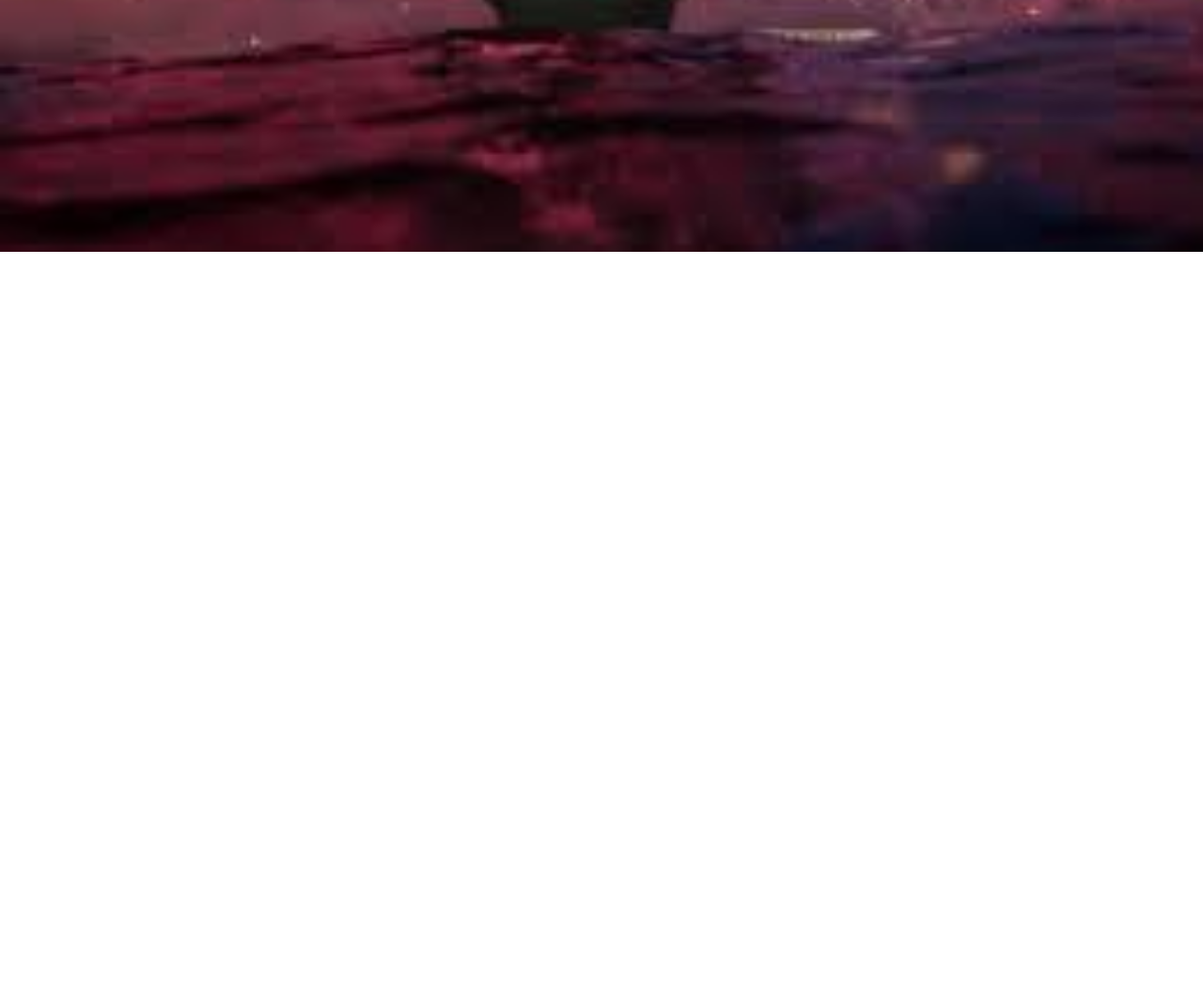
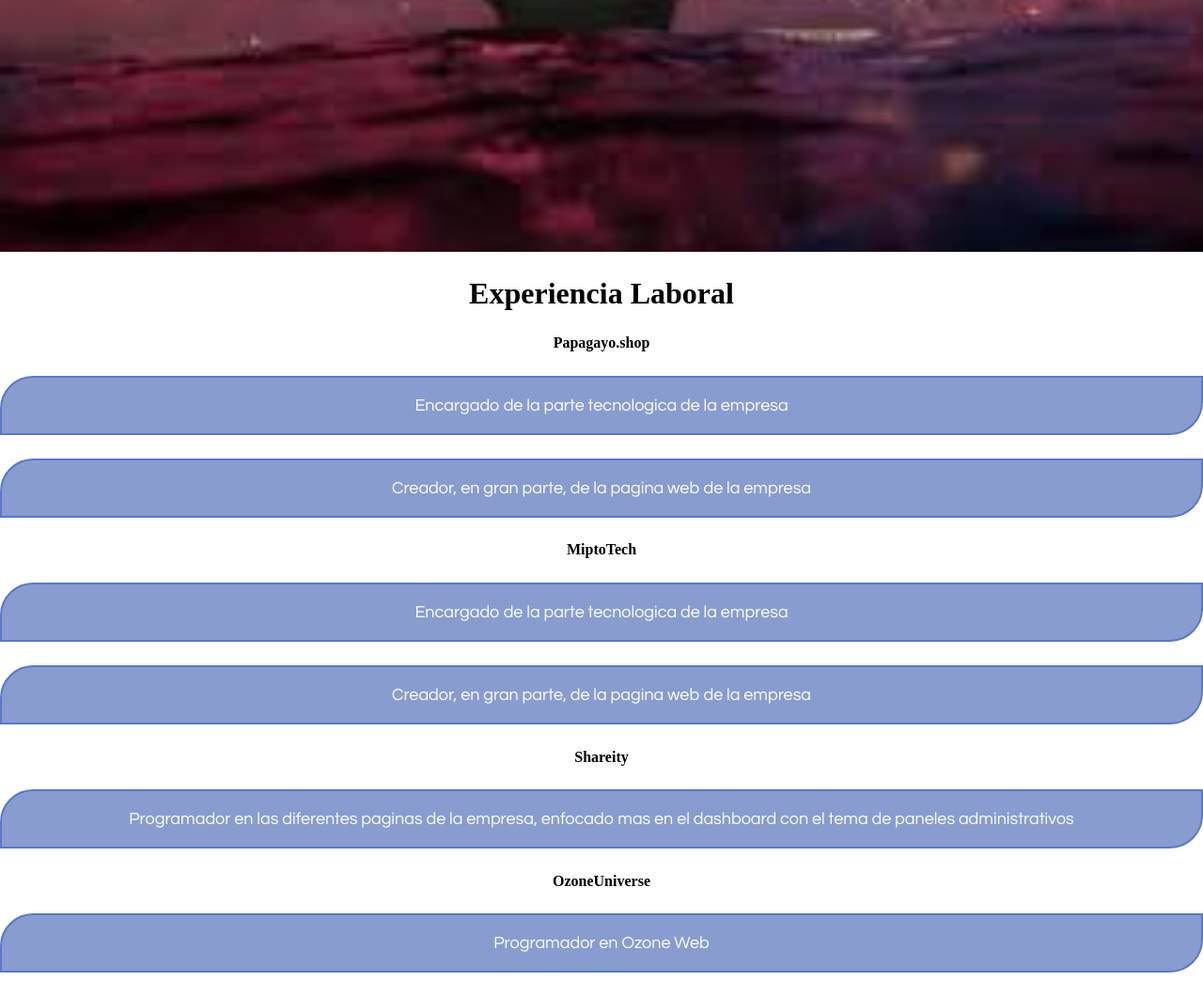
Before and after one commit to robparra/microproyecto1, a plain HTML site: page index.html in a window 1280 px wide. Shown: the part 608-1668 px from the top of the page at 94% size. Before the commit the page ends 880 px from the top, so only its background shows below. Drawn offline with Linux system fonts and the light colour scheme.

Commit message:
experiencia

```diff
--- a/index.html
+++ b/index.html
@@ -29,6 +29,41 @@
         <img id="imagen" alt="" src="img/img1.jpg">
     </div>
 
+    <div class="experience">
+        <h1>Experiencia Laboral</h1>
+        <div class="papagayo">
+            <h4>Papagayo.shop</h4>
+            <ul class="papa">
+                <li>Encargado de la parte tecnologica de la empresa</li>
+                <li>Creador, en gran parte, de la pagina web de la empresa</li>
+            </ul>
+
+        </div>
+        <div class="MiptoTech">
+            <h4>MiptoTech</h4>
+            <ul class="mipto">
+                <li>Encargado de la parte tecnologica de la empresa</li>
+                <li>Creador, en gran parte, de la pagina web de la empresa</li>
+            </ul>
+
+        </div>
+        <div class="shareity">
+            <h4>Shareity</h4>
+            <ul class="sha">
+                <li>Programador en las diferentes paginas de la empresa,
+                     enfocado mas en el dashboard con el tema de paneles administrativos</li>
+            </ul>
+
+        </div>
+        <div class="ozone">
+            <h4>OzoneUniverse</h4>
+            <ul class="oz">
+                <li>Programador en Ozone Web</li>
+            </ul>
+
+        </div>
+    </div>
+
     <script src="/index.js"></script>
 </body>
 </html>
--- a/styles.css
+++ b/styles.css
@@ -3,6 +3,13 @@
     margin: 0;
     padding: 0;
     background-color:#fff;
+}
+
+h1, h4{
+    color: black;
+    margin: 2%;
+    text-align: center;
+    font-family: inherit;
 }
 
 #imagen{
@@ -30,6 +37,70 @@ header{
 .nav__links{
     list-style: none;
     background-color: indigo;
+}
+
+.papa li{
+    font-family: Century Gothic,CenturyGothic,AppleGothic,sans-serif;
+    color: #ffffff;
+    font-size: 18px;
+    font-weight: 400;
+    text-align: center;
+    background: #889ccf;
+    margin: 0 0 25px;
+    overflow: hidden;
+    padding: 20px;
+    border-radius: 35px 0px 35px 0px;
+    -moz-border-radius: 35px 0px 35px 0px;
+    -webkit-border-radius: 35px 0px 35px 0px;
+    border: 2px solid #5878ca;
+}
+
+.mipto li{
+    font-family: Century Gothic,CenturyGothic,AppleGothic,sans-serif;
+    color: #ffffff;
+    font-size: 18px;
+    font-weight: 400;
+    text-align: center;
+    background: #889ccf;
+    margin: 0 0 25px;
+    overflow: hidden;
+    padding: 20px;
+    border-radius: 35px 0px 35px 0px;
+    -moz-border-radius: 35px 0px 35px 0px;
+    -webkit-border-radius: 35px 0px 35px 0px;
+    border: 2px solid #5878ca;
+}
+
+.sha li{
+    font-family: Century Gothic,CenturyGothic,AppleGothic,sans-serif;
+    color: #ffffff;
+    font-size: 18px;
+    font-weight: 400;
+    text-align: center;
+    background: #889ccf;
+    margin: 0 0 25px;
+    overflow: hidden;
+    padding: 20px;
+    border-radius: 35px 0px 35px 0px;
+    -moz-border-radius: 35px 0px 35px 0px;
+    -webkit-border-radius: 35px 0px 35px 0px;
+    border: 2px solid #5878ca;
+}
+
+.oz li{
+    font-family: Century Gothic,CenturyGothic,AppleGothic,sans-serif;
+    color: #ffffff;
+    font-size: 18px;
+    font-weight: 400;
+    text-align: center;
+    background: #889ccf;
+    margin: 0 0 25px;
+    overflow: hidden;
+    padding: 20px;
+    border-radius: 35px 0px 35px 0px;
+    -moz-border-radius: 35px 0px 35px 0px;
+    -webkit-border-radius: 35px 0px 35px 0px;
+    border: 2px solid #5878ca;
 }
 
 .nav__links li{
```
